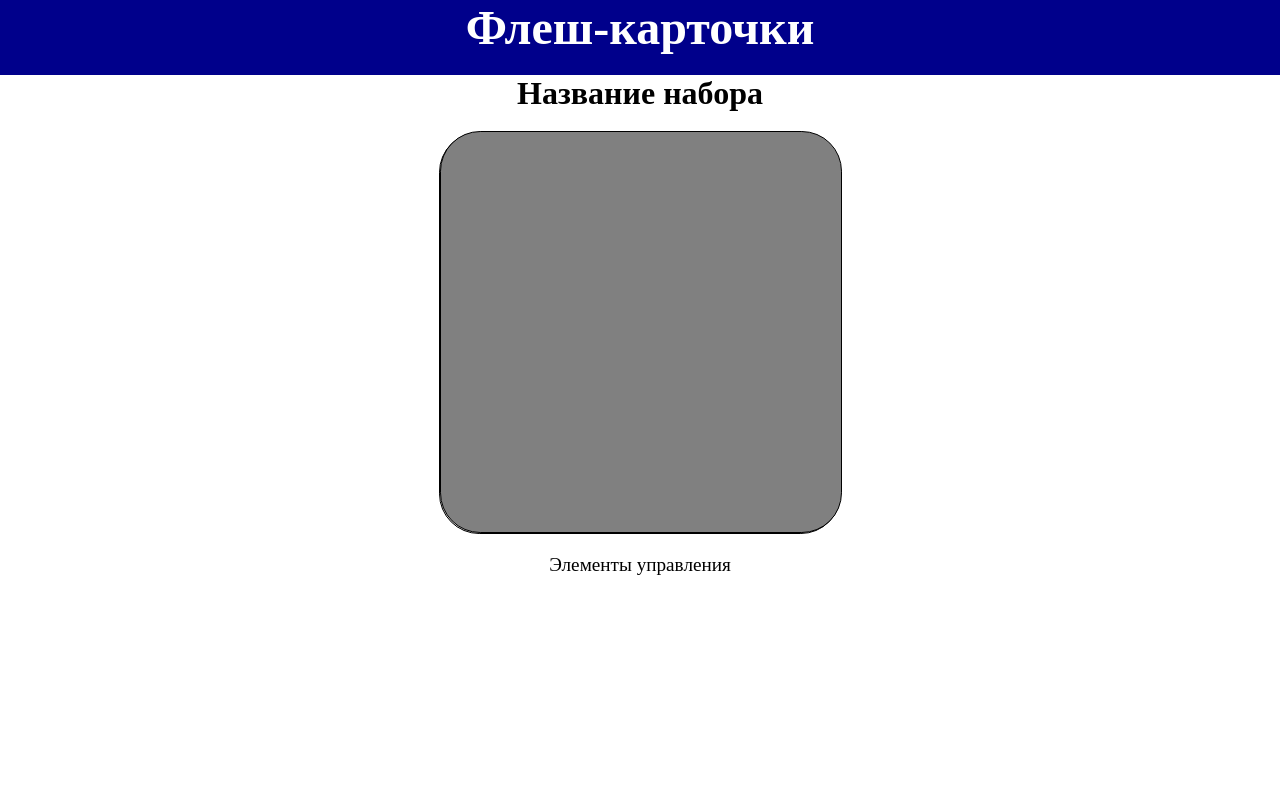
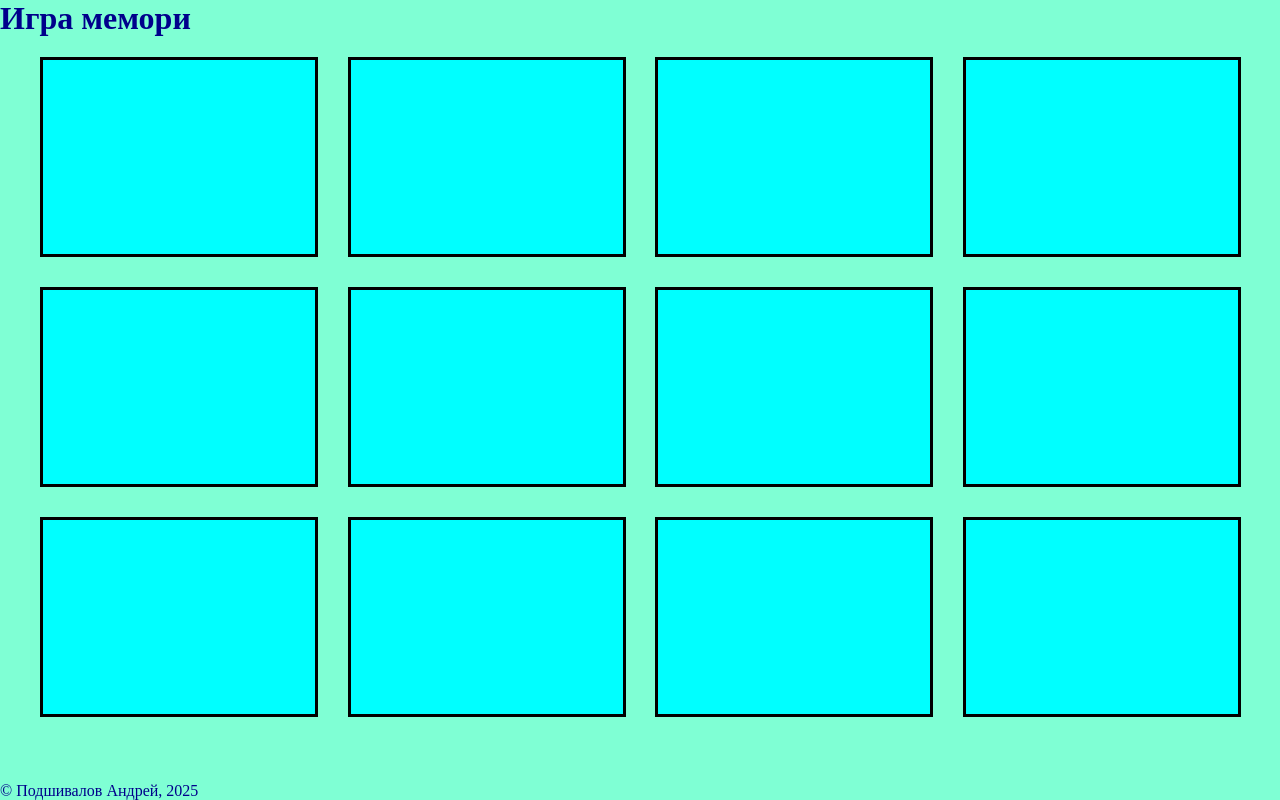
Before and after one commit to Roflan74/memory, a website built with Vite: page index.html in a window 1280 px wide. Built offline with nearby package versions, Linux system fonts and the light colour scheme.

Commit message:
Add files via upload

```diff
--- a/index.html
+++ b/index.html
@@ -1,27 +1,59 @@
-<!DOCTYPE html>
+<!doctype html>
 <html lang="ru">
   <head>
-  <meta charset="UTF-8">
-  <meta name="viewport" content="width=device-width, initial-scale=1.0">
-  <title>Флеш-карточки</title>
+    <meta charset="UTF-8" />
+    <link rel="icon" type="image/svg+xml" href="/vite.svg" />
+    <meta name="viewport" content="width=device-width, initial-scale=1.0" />
     <link rel="stylesheet" href="src/style.css">
-  <script defer src="src/main.js"></script>
+    <script type="module" src="src/main.js"></script>
+    <title>Vite App</title>
   </head>
   <body>
-  <header class="flash-cards-header">
-    <h1>Флеш-карточки</h1>
+    <header>
+      <h1>Игра мемори</h1>
     </header>
     <main>
       <div class="container">
-      <h1>Название набора</h1>
         <div class="card">
-
+          <img src="/img/css.svg" alt="">
         </div>
-      <p>Элементы управления</p>
+        <div class="card">
+          <img src="/img/html.svg" alt="">
+        </div>
+        <div class="card">
+          <img src="/img/java.svg" alt="">
+        </div>
+        <div class="card">
+          <img src="/img/javascript.svg" alt="">
+        </div>
+        <div class="card">
+          <img src="/img/python.svg" alt="">
+        </div>
+        <div class="card">
+          <img src="/img/rust.svg" alt="">
+        </div>
+        <div class="card">
+          <img src="/img/css.svg" alt="">
+        </div>
+        <div class="card">
+          <img src="/img/html.svg" alt="">
+        </div>
+        <div class="card">
+          <img src="/img/java.svg" alt="">
+        </div>
+        <div class="card">
+          <img src="/img/javascript.svg" alt="">
+        </div>
+        <div class="card">
+          <img src="/img/python.svg" alt="">
+        </div>
+        <div class="card">
+          <img src="/img/rust.svg" alt="">
+        </div>
       </div>
     </main>
     <footer>
-
+      <p>&copy; Подшивалов Андрей, 2025</p>
     </footer>
   </body>
 </html>
--- a/src/main.js
+++ b/src/main.js
@@ -1,5 +1,5 @@
-const card = document.querySelector(".card");
-
+const cards = document.querySelectorAll(".card");
+for (let card of cards) {
     card.addEventListener("click", () => {
         if (card.classList.contains("card-show")) {
             card.classList.remove("card-show");
@@ -7,3 +7,4 @@ card.addEventListener("click", () => {
             card.classList.add("card-show");
         }
     })
+}
--- a/src/style.css
+++ b/src/style.css
@@ -1,34 +1,35 @@
 *, *::after, *::before {
   margin: 0;
+  padding: 0;
+  box-sizing: border-box;
 }
 
-.flash-cards-header {
-  background-color: darkblue;
-  color: white;
-  text-align: center;
-  font-size:x-large;
-  height: 75px;
+html, body {
+  height: 100%;
+  min-height: 100%;
+}
+
+body {
+  display: grid;
+  grid-template-rows: auto 1fr auto;
+  background-color: aquamarine;
+  color: darkblue;
 }
 
 .container {
+  display: grid;
+  grid-template-columns: repeat(4, 1fr);
+  gap: 30px;
   max-width: 1200px;
-  margin: 0 auto;
-  background-color: white;
-}
-
-.container h1 {
-  text-align: center;
-  margin-bottom: 20px;
+  margin: 20px auto;
 }
 
 .card {
   position: relative;
-  margin: 0 auto;
-  width: 400px;
-  height: 400px;
-  border: 1px solid black;
-  background-color: lightgray;
-  border-radius: 10%;
+  width: 100%;
+  height: 200px;
+  background-color: whitesmoke;
+  border: solid 3px black;
   transform-style: preserve-3d;
   transform: rotateX(180deg);
   transition: transform 0.6s ease-in-out;
@@ -42,23 +43,17 @@
   left: 0;
   width: 100%;
   height: 100%;
-  background-color: gray;
-  border: 1px solid black;
-  border-radius: 10%;
+  background-color: aqua;
   transform: rotateX(180deg);
   backface-visibility: hidden;
 }
 
-.card p {
-  margin: auto auto;
+.card img {
+  width: 100%;
+  height: 100%;
+  object-fit: fill;
 }
 
 .card-show {
   transform: rotateX(0deg);
 }
-
-.container p {
-  margin-top: 20px;
-  text-align: center;
-  font-size: larger;
-}
```
Also changed, not shown: package.json (+6 -2 lines), src/counter.js (line endings or trailing spaces), vite.config.js (line endings or trailing spaces), 1 other file. Lines whose indentation alone changed are shown as unchanged.
